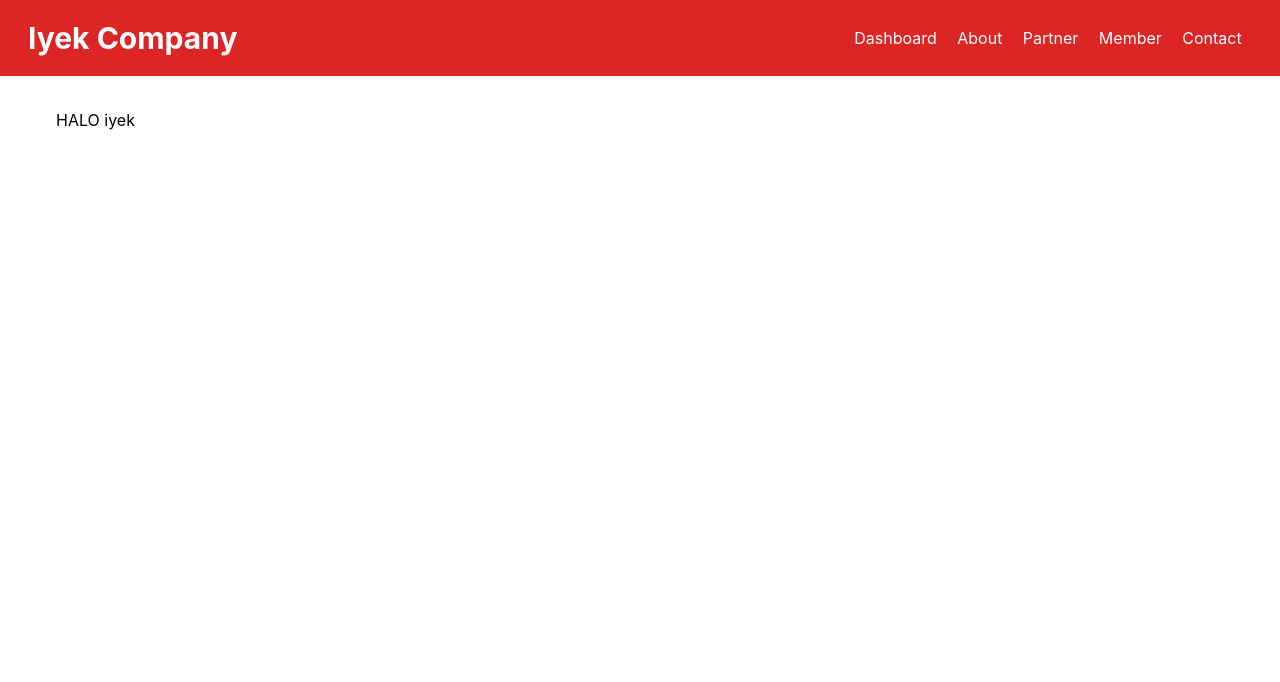
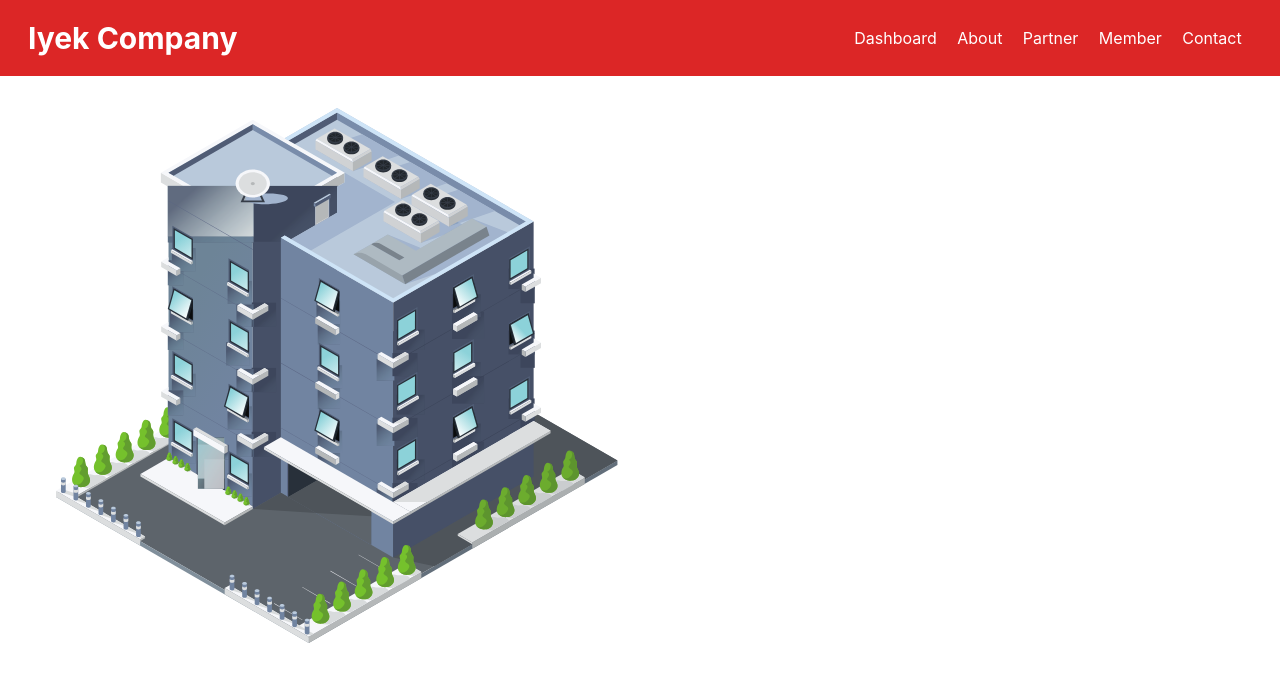
Before and after one commit to muhammadalief19/final-project, a React (Create React App) app: page / in a window 1280 px wide. Shown: the top 682 px of the page. Built offline with nearby package versions, Linux system fonts and the light colour scheme.

Commit message:
mengubah dasboard pages

```diff
--- a/src/pages/Dashboard.jsx
+++ b/src/pages/Dashboard.jsx
@@ -1,11 +1,13 @@
-import React from 'react';
-
+import React from "react";
+import img1 from "../assets/company.svg";
 function Dashboard() {
   return (
     <>
       <div className="">
         <div className="">
-          <p className="">HALO iyek</p>
+          <div className="">
+            <img src={img1} alt="" />
+          </div>
         </div>
       </div>
     </>
```
Also changed, not shown: src/assets/company.svg (added).
